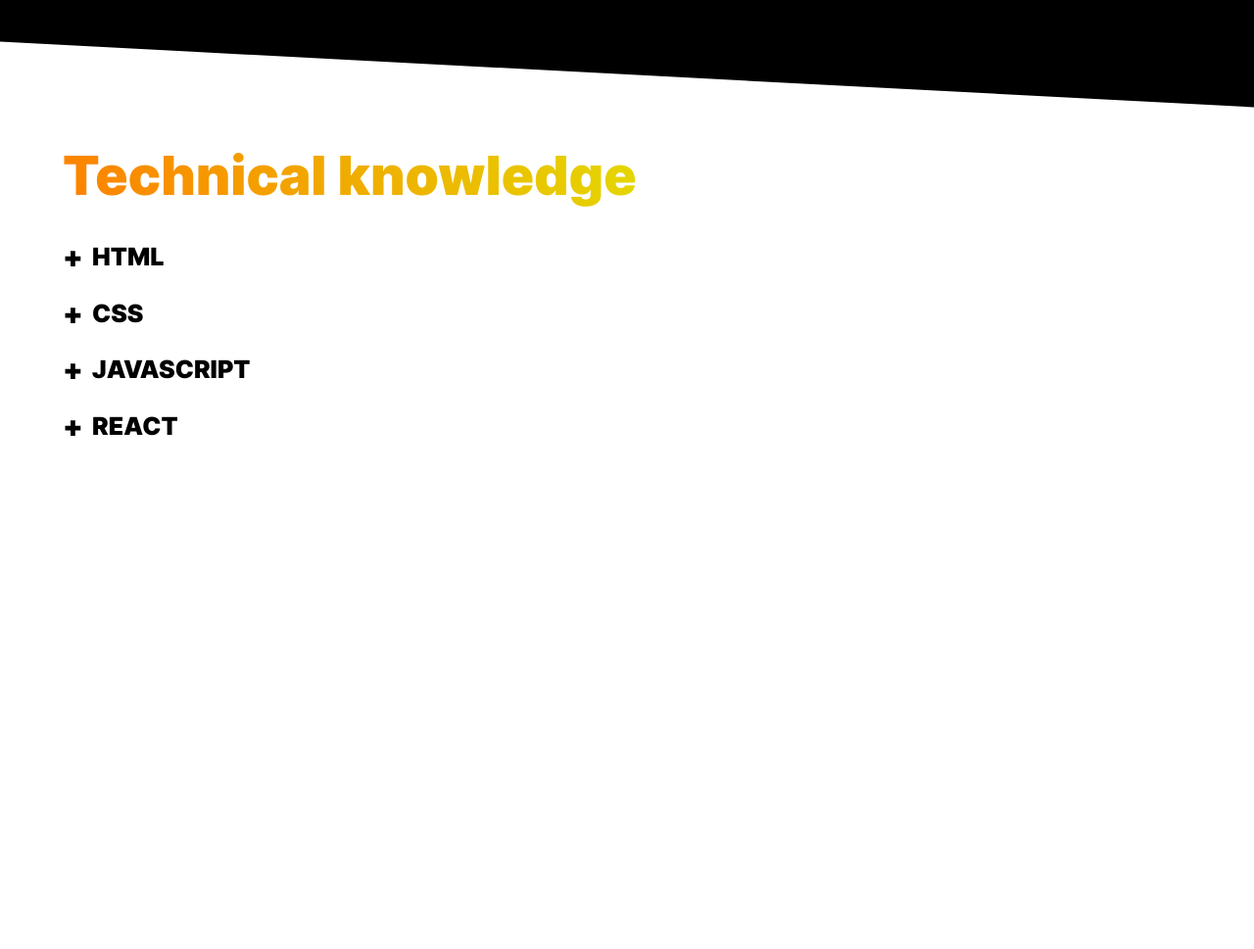
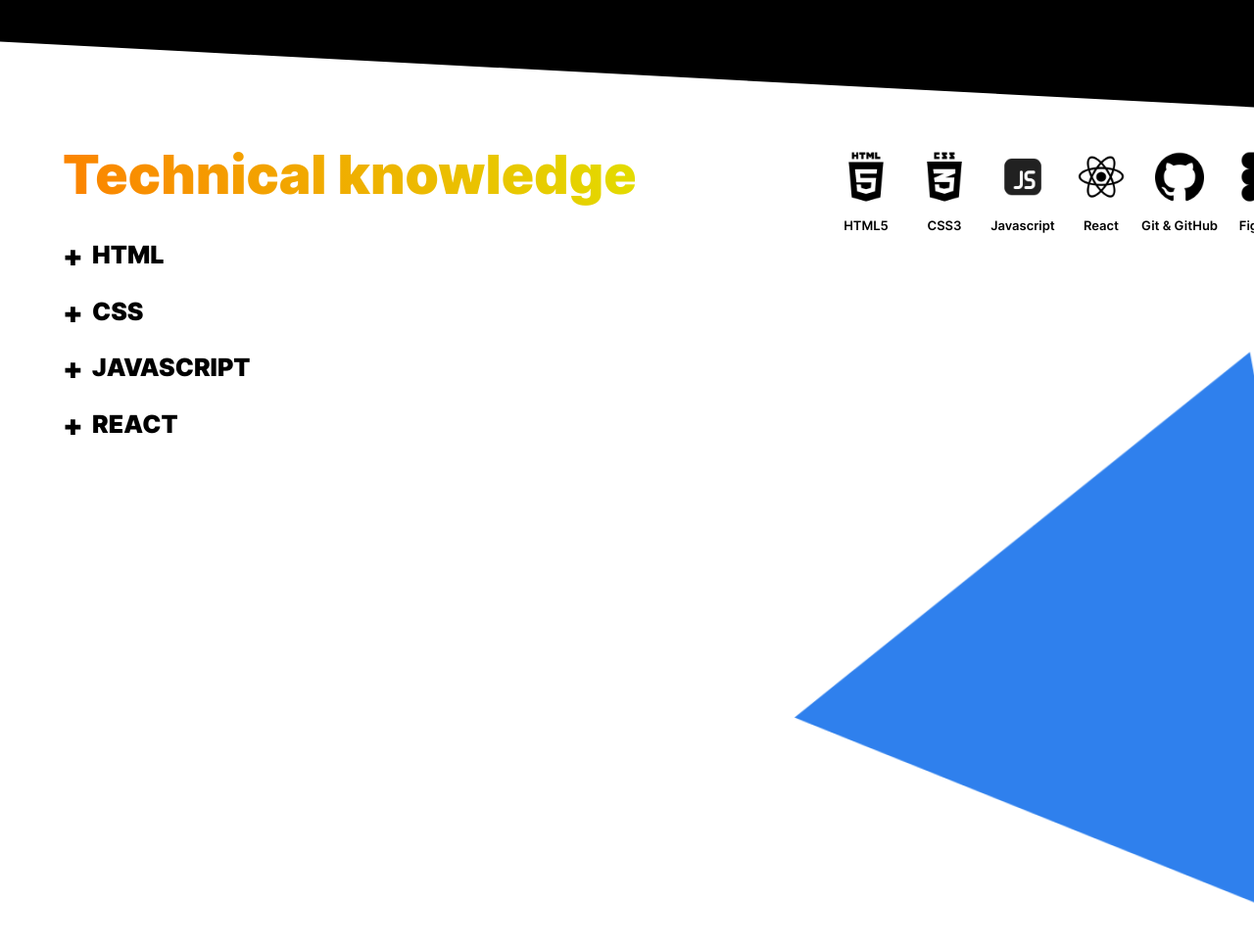
Before and after one commit to timothyrusso/portfolio_project, a plain HTML site: page index.html in a window 1280 px wide. Shown: the part 1980-2949 px from the top of the page at 98% size. Drawn offline with Linux system fonts and the light colour scheme; files whose address does not match are found by name.

Commit message:
feat: technologies block graphical improvements

```diff
--- a/index.html
+++ b/index.html
@@ -59,25 +59,26 @@
             <div class="skills__content">
               <p class="skills__subtitle">HTML</p>
               <ul class="skills__list">
-                <li class="skills__item">A range of elements and attributes needed in everyday web development work,
-                  up-to-date with industry
-                  standards;</li>
-                <li class="skills__item">An understanding of fundamental syntax;</li>
-                <li class="skills__item">The use of meta tags, favicons, :og tags, and web fonts;</li>
-                <li class="skills__item">Experience breaking projects up into smaller tasks and executing them;</li>
+                <li class="skills__item">A range of elements and attributes needed in everyday web development work.
+                </li>
+                <li class="skills__item">An understanding of fundamental syntax.</li>
+                <li class="skills__item">The use of meta tags, favicons, :og tags, and web fonts.</li>
+                <li class="skills__item">Experience breaking projects up into smaller tasks and executing them.</li>
                 <li class="skills__item">Ability to create reusable components to avoid duplicating code.</li>
               </ul>
             </div>
             <div class="skills__content">
               <p class="skills__subtitle">CSS</p>
               <ul class="skills__list">
-                <li class="skills__item">Key concepts and technologies: classes, IDs and elements, positioning,
+                <li class="skills__item">Key concepts and technologies: positioning,
                   flexbox,
-                  grid layout, media queries, work with forms, CSS animations, transformations;</li>
+                  grid layout.</li>
+                <li class="skills__item">Work with forms, media queries, CSS animations and transformations.</li>
                 <li class="skills__item">Experience managing stylesheets according to BEM methodology;</li>
-                <li class="skills__item">Knowledge of responsive best practices, creation of cross-browser sites for
+                <li class="skills__item">Knowledge of responsive best practices.</li>
+                <li class="skills__item">Creation of cross-browser sites for
                   all
-                  popular screen resolutions, use of media queries;</li>
+                  popular screen resolutions.</li>
               </ul>
             </div>
             <div class="skills__content">
@@ -117,8 +118,37 @@
             </div>
           </div>
         </div>
+        <div class="technologies">
+          <ul class="technologies__icon-list">
+            <li class="technologies__list-container"><img src="./images/html.png" alt="HTML5 icon"
+                class="technologies__icon">
+              <figcaption class="technologies__title">HTML5</figcaption>
+            </li>
+            <li class="technologies__list-container"><img src="./images/css.png" alt="CSS3 icon"
+                class="technologies__icon">
+              <figcaption class="technologies__title">CSS3</figcaption>
+            </li>
+            <li class="technologies__list-container"><img src="./images/javascript.png" alt="Javascript icon"
+                class="technologies__icon">
+              <figcaption class="technologies__title">Javascript</figcaption>
+            </li>
+            <li class="technologies__list-container"><img src="./images/react.jpg" alt="React icon"
+                class="technologies__icon">
+              <figcaption class="technologies__title">React</figcaption>
+            </li>
+            <li class="technologies__list-container"><img src="./images/git.webp" alt="Git and GitHub icon"
+                class="technologies__icon">
+              <figcaption class="technologies__title">Git & GitHub</figcaption>
+            </li>
+            <li class="technologies__list-container"><img src="./images/figma.png" alt="Figma icon"
+                class="technologies__icon">
+              <figcaption class="technologies__title">Figma</figcaption>
+            </li>
+          </ul>
+        </div>
+        <div class="triangle rotation"></div>
+      </section>
   </div>
-  </section>
   </main>
   </div>
   <script src="index.js" type="text/javascript"></script>
--- a/style.css
+++ b/style.css
@@ -162,7 +162,6 @@
 
 .projects__image-items:hover {
   transform: scale(1.1);
-  opacity: 0.8;
   display: block;
 }
 
@@ -215,7 +214,9 @@
   width: 450px;
   height: 450px;
   border-radius: 50%;
-  background-color: #fff;
+  background-image: url(./images/2.jpg);
+  background-position: center;
+  background-size: cover;
   position: absolute;
   top: 125px;
   left: 50px;
@@ -225,6 +226,8 @@
   background-color: #fff;
   transform: skew(0deg, 3deg);
   position: relative;
+  display: flex;
+  justify-content: space-between;
   overflow: hidden;
   height: 100vh;
   min-height: 1500px;
@@ -316,3 +319,50 @@
   color: #000;
   height: auto;
 }
+
+.technologies {
+  max-width: 600px;
+  max-height: 100px;
+  margin: 20px 0 0;
+  padding: 20px 49px 0 0;
+  transform: skew(0deg, -3deg);
+  border-radius: 5px;
+}
+
+.technologies__icon-list {
+  list-style-type: none;
+  display: flex;
+  justify-content: space-between;
+  margin: 0;
+  padding: 0;
+}
+
+.technologies__icon-container {
+  display: flex;
+  flex-direction: column;
+}
+
+.technologies__icon {
+  max-width: 50px;
+  padding: 15px;
+}
+
+.technologies__title {
+  text-align: center;
+  font-weight: 600;
+  font-size: 13px;
+  line-height: 1;
+}
+
+.triangle {
+  background-image: url(./images/triangle.svg);
+  min-width: 600px;
+  min-height: 600px;
+  background-repeat: no-repeat;
+  position: absolute;
+  top: 250px;
+  right: -120px;
+  background-position: center;
+  background-size: contain;
+  fill: #000;
+}
```
Also changed, not shown: images/css.png (added), images/figma.png (added), images/git.webp (added), images/html.png (added), images/javascript.png (added), images/react.jpg (added), images/triangle.svg (added), 2 other files.
